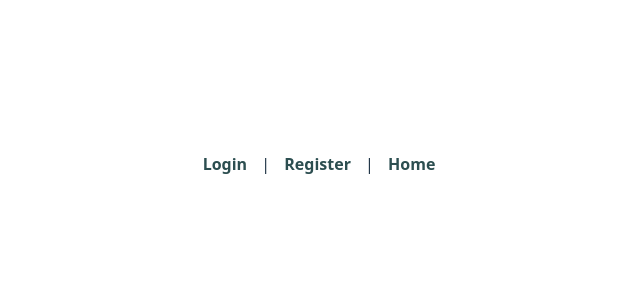
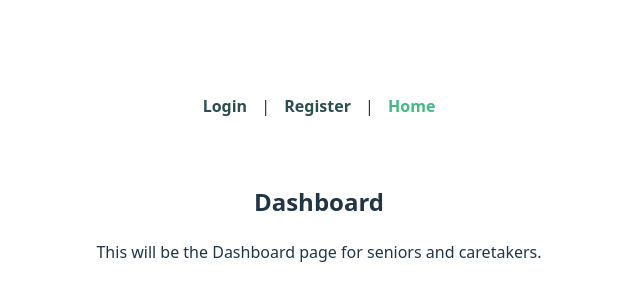
Before and after one commit to 21f3001925/soft-engg-project-may-2025-se-May-11, a Vue app in the folder frontend/: page / in a window 1280 px wide. Shown: the part 220-520 px from the top of the page, without its empty margins (321-961 px from the left). Built offline with nearby package versions, Linux system fonts and the light colour scheme.

Commit message:
Add routes and few dummy view components

```diff
--- a/frontend/src/router/index.js
+++ b/frontend/src/router/index.js
@@ -1,6 +1,22 @@
 import { createRouter, createWebHistory } from 'vue-router';
 
-const routes = [];
+const routes = [
+  {
+    path: '/login',
+    name: 'Login',
+    component: import('../views/Login.vue'),
+  },
+  {
+    path: '/register',
+    name: 'Register',
+    component: () => import('../views/Register.vue'),
+  },
+  {
+    path: '/',
+    name: 'Dashboard',
+    component: import('../views/Dashboard.vue'),
+  },
+];
 
 const router = createRouter({
   history: createWebHistory(),
--- /dev/null
+++ b/frontend/src/views/Dashboard.vue
@@ -0,0 +1,7 @@
+<script setup></script>
+<template>
+  <div>
+    <h2>Dashboard</h2>
+    <p>This will be the Dashboard page for seniors and caretakers.</p>
+  </div>
+</template>
--- /dev/null
+++ b/frontend/src/views/Login.vue
@@ -0,0 +1,7 @@
+<script setup></script>
+<template>
+  <div>
+    <h2>Login</h2>
+    <p>This will be the Login page for seniors and caretakers.</p>
+  </div>
+</template>
--- /dev/null
+++ b/frontend/src/views/Register.vue
@@ -0,0 +1,7 @@
+<script setup></script>
+<template>
+  <div>
+    <h2>Register</h2>
+    <p>This will be the Register page for seniors and caretakers.</p>
+  </div>
+</template>
```
